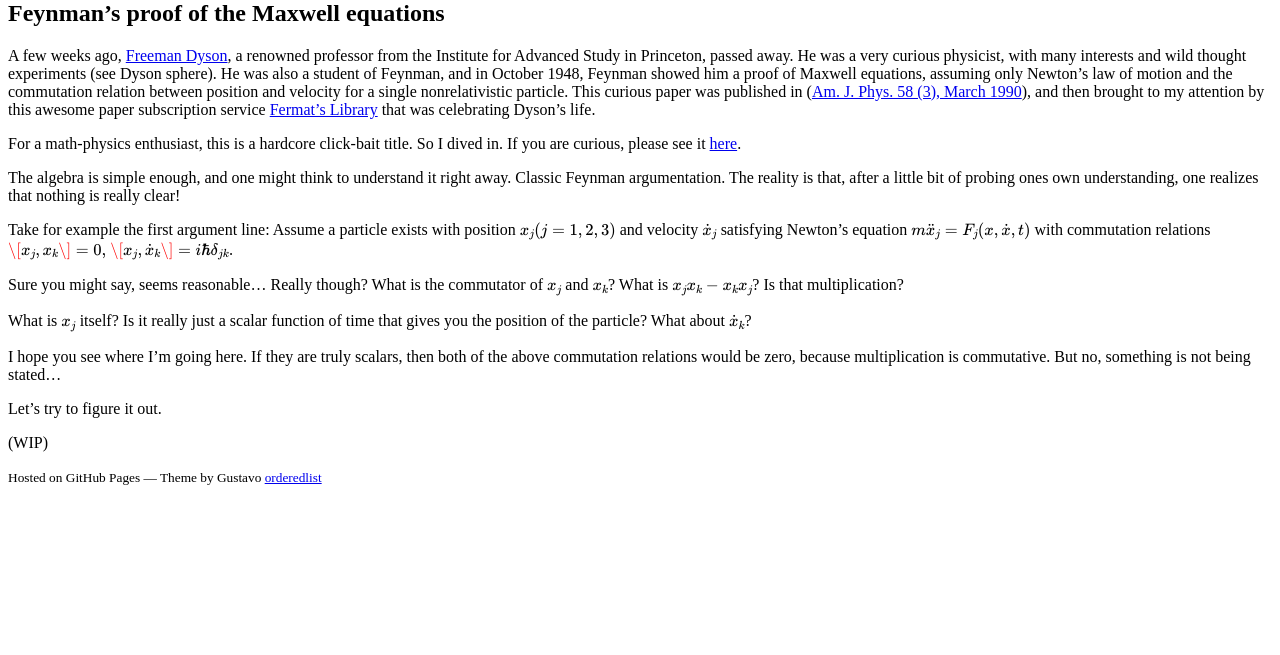
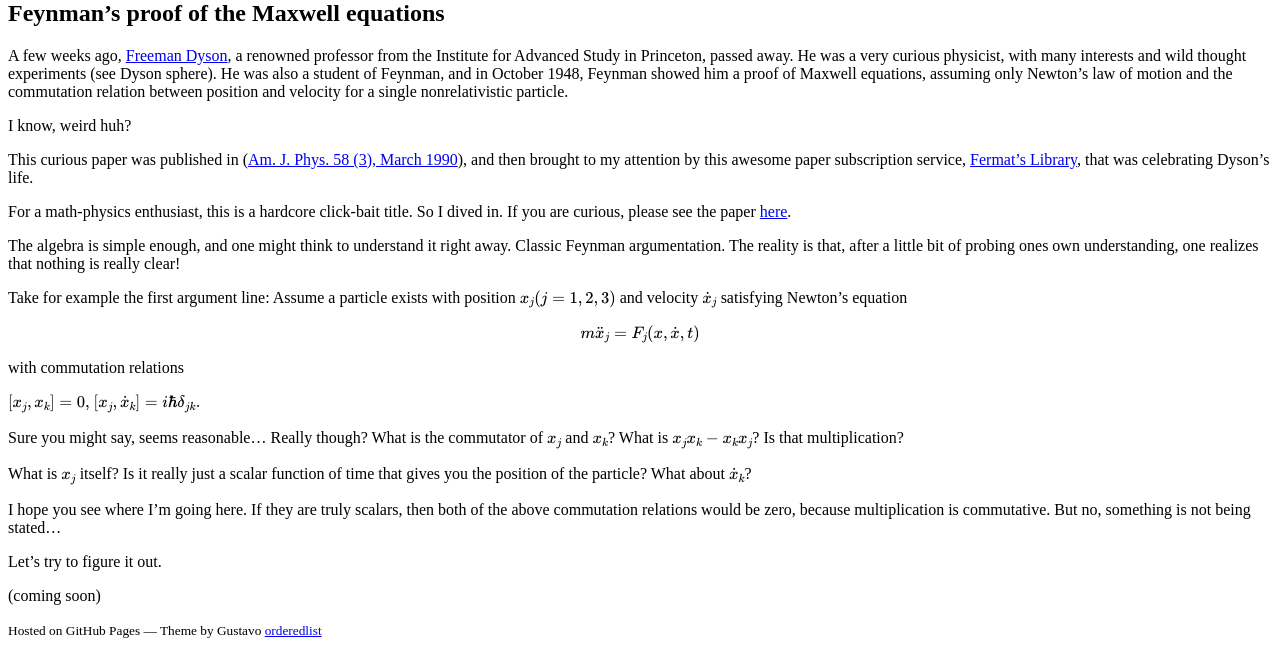
Before and after one commit to aramisentreri/aramisentreri.github.io, a Jekyll site: the page built from blog/post_1.md, in a window 1280 px wide. Shown: the part 472-1127 px from the top of the page. Built offline with Jekyll 4.4.1, drawn with Linux system fonts in a browser that asks for light colours; our own code applies the rules of GitHub Pages for plain Markdown files; formulas are drawn with MathJax 3; a script that is not in the unit is left out; before the commit the page ends 974 px from its top, so only the background shows below that.

Commit message:
fixed some typos and math errors

```diff
--- a/blog/post_1.md
+++ b/blog/post_1.md
@@ -1,18 +1,24 @@
 # Feynman's proof of the Maxwell equations
 
 A few weeks ago, [Freeman Dyson](https://en.wikipedia.org/wiki/Freeman_Dyson), a renowned professor from the Institute for Advanced Study in Princeton, passed away. He was a very curious physicist, with many interests and wild thought experiments (see Dyson sphere). He was also a student of Feynman, and in October 1948, Feynman showed him a proof of Maxwell equations, assuming only Newton's law of motion and the commutation relation between position and velocity for a single nonrelativistic particle.
-This curious paper was published in ([Am. J. Phys. 58 (3), March 1990](https://aapt.scitation.org/doi/10.1119/1.16188)), and then brought to my attention by this awesome paper subscription service [Fermat's Library](https://fermatslibrary.com/) that was celebrating Dyson's life.
 
-For a math-physics enthusiast, this is a hardcore click-bait title. So I dived in. If you are curious, please see it [here](https://fermatslibrary.com/s/feynmans-proof-of-the-maxwell-equations).
+I know, weird huh?
+
+This curious paper was published in ([Am. J. Phys. 58 (3), March 1990](https://aapt.scitation.org/doi/10.1119/1.16188)), and then brought to my attention by this awesome paper subscription service, [Fermat's Library](https://fermatslibrary.com/), that was celebrating Dyson's life.
+
+For a math-physics enthusiast, this is a hardcore click-bait title. So I dived in. If you are curious, please see the paper [here](https://fermatslibrary.com/s/feynmans-proof-of-the-maxwell-equations).
 
 The algebra is simple enough, and one might think to understand it right away. Classic Feynman argumentation. The reality is that, after a little bit of probing ones own understanding, one realizes that nothing is really clear!
 
 Take for example the first argument line:
 Assume a particle exists with position $x_j (j=1,2,3)$ and velocity $\dot{x}_j$ satisfying Newton's equation
+
 $$m\ddot{x}_j = F_j(x,\dot{x},t)$$
+
 with commutation relations
-$$\[x_j, x_k\] = 0,$$
-$$\[x_j, \dot{x}_k\] = i\hbar \delta_{jk}.$$
+
+$$[x_j, x_k] = 0,$$
+$$[x_j, \dot{x}_k] = i\hbar \delta_{jk}.$$
 
 Sure you might say, seems reasonable... Really though?
 What is the commutator of $x_j$ and $x_k$? What is $x_jx_k - x_kx_j$? Is that multiplication?
@@ -23,4 +29,4 @@ I hope you see where I'm going here. If they are truly scalars, then both of the
 
 Let's try to figure it out.
 
-(WIP)
+(coming soon)
```
